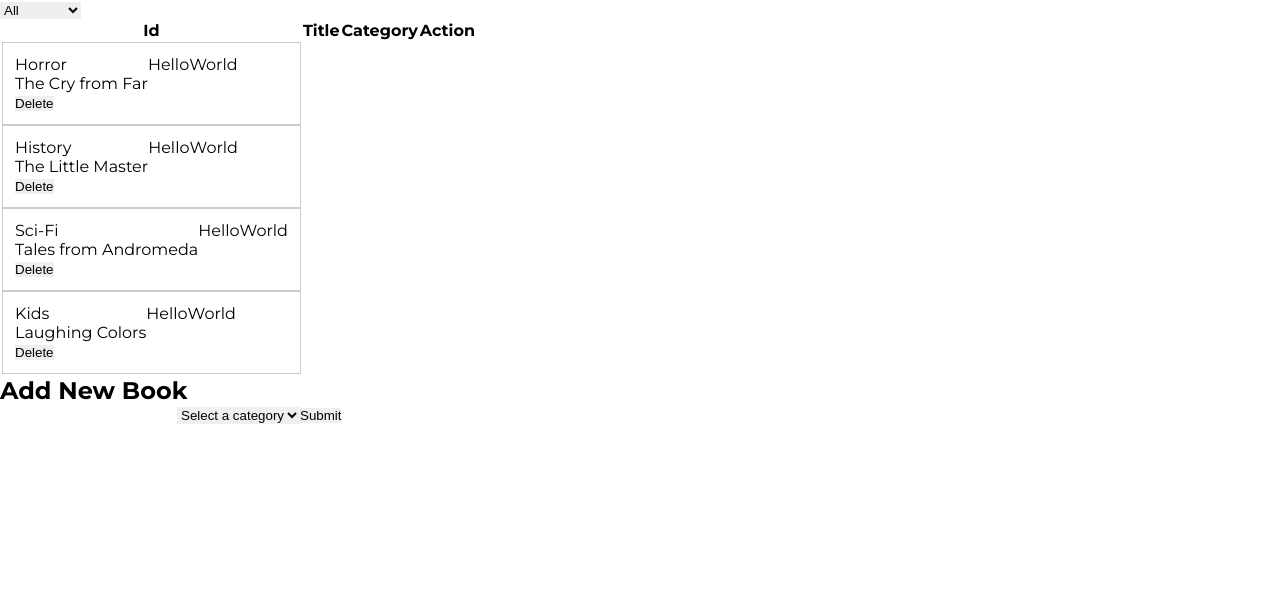
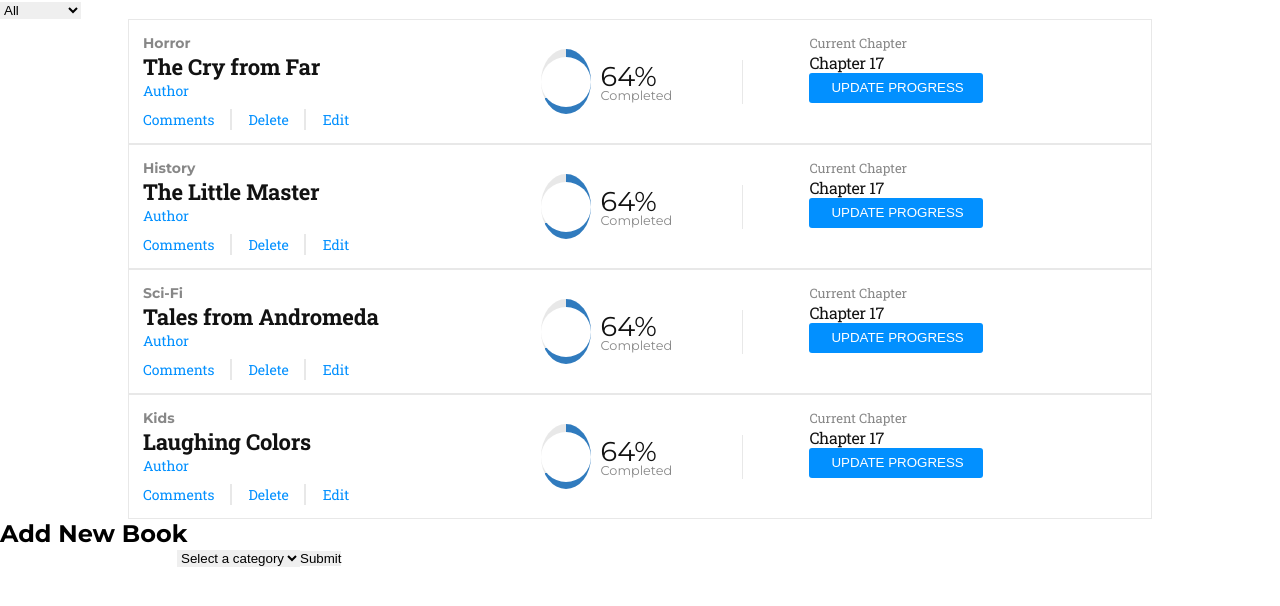
Before and after one commit to praz99/bookstore, a React (Create React App) app: page / in a window 1280 px wide. Shown: the top 606 px of the page. Built offline with nearby package versions, Linux system fonts and the light colour scheme.

Commit message:
add style to Book component.

```diff
--- a/src/components/Book.js
+++ b/src/components/Book.js
@@ -7,13 +7,28 @@ const Book = ({ book, deleteBook }) => (
     <div className="book-left">
       <div className="book-category">{book.category}</div>
       <div className="book-title">{book.title}</div>
-      <button type="button" onClick={deleteBook}>Delete</button>
+      <div className="book-author">Author</div>
+      <div className="book-left-buttons">
+        <button type="button">Comments</button>
+        <span />
+        <button type="button" onClick={deleteBook}>Delete</button>
+        <span />
+        <button type="button">Edit</button>
+      </div>
     </div>
     <div className="book-center">
-      <p>Hello</p>
+      <div className="progress-bar">
+        <div className="progress-bar-inner" />
+      </div>
+      <div className="completed">
+        <p>64%</p>
+        <span> Completed</span>
+      </div>
     </div>
     <div className="book-right">
-      <p>World</p>
+      <div className="current-chapter">Current Chapter</div>
+      <div className="chapter-number">Chapter 17</div>
+      <button className="update-btn" type="button">update progress</button>
     </div>
   </div>
 );
--- a/src/containers/BooksList.js
+++ b/src/containers/BooksList.js
@@ -16,19 +16,9 @@ const BooksList = ({
   return (
     <>
       <CategoryFilter handleFilterChange={handleFilterChange} />
-      <table className="books-table">
-        <thead>
-          <tr>
-            <th>Id</th>
-            <th>Title</th>
-            <th>Category</th>
-            <th>Action</th>
-          </tr>
-        </thead>
-        <tbody>
-          {booksList}
-        </tbody>
-      </table>
+      <div className="book-list">
+        {booksList}
+      </div>
     </>
   );
 };
--- a/src/styles/book.css
+++ b/src/styles/book.css
@@ -1,5 +1,158 @@
 .book-container {
+  margin: 0 auto;
+  width: 80%;
   display: flex;
-  border: 1px solid rgb(206, 204, 204);
-  padding: 12px;
+  padding: 14px;
+  border: solid 1px #e8e8e8;
+  background-color: #ffffff;
 }
+
+.book-left {
+  width: 40%;
+}
+
+.book-right {
+  width: 40%;
+  padding-left: 70px;
+}
+
+.book-category {
+  opacity: 0.5;
+  font-size: 14px;
+  font-weight: bold;
+  font-stretch: normal;
+  font-style: normal;
+  line-height: normal;
+  letter-spacing: normal;
+  color: #121212;
+}
+
+.book-title {
+  font-family: 'Roboto Slab', serif;
+  font-size: 22px;
+  font-weight: bold;
+  font-stretch: normal;
+  font-style: normal;
+  line-height: normal;
+  letter-spacing: -0.2px;
+  color: #121212;
+}
+
+.book-author {
+  font-family: 'Roboto Slab', serif;
+  font-size: 14px;
+  font-weight: 300;
+  font-stretch: normal;
+  font-style: normal;
+  line-height: normal;
+  letter-spacing: normal;
+  color: var(--azure);
+}
+
+.book-left-buttons {
+  margin-top: 10px;
+}
+
+.book-left-buttons button {
+  font-family: 'Roboto Slab', serif;
+  font-size: 14px;
+  font-weight: 300;
+  font-stretch: normal;
+  font-style: normal;
+  line-height: normal;
+  letter-spacing: normal;
+  color: var(--azure);
+  background-color: #fff;
+}
+
+.book-left-buttons button:focus {
+  outline: none;
+}
+
+.book-left-buttons span {
+  width: 2px;
+  height: 24px;
+  margin: 12px 17px 0 15px;
+  border: solid 1px #e8e8e8;
+}
+
+.book-center {
+  display: flex;
+  align-items: center;
+  width: 20%;
+}
+
+.progress-bar {
+  border-radius: 50%;
+  width: 65px;
+  height: 65px;
+  display: flex;
+  background: #ddd;
+  margin-right: 10px;
+  background-image: conic-gradient(#307bbe 0% 64%,#e8e8e8 64% 100%);
+}
+
+.progress-bar .progress-bar-inner {
+  box-sizing: border-box;
+  border-radius: 50%;
+  width: 50px;
+  height: 50px;
+  margin: auto;
+  background: #fff;
+  text-align: center;
+  padding-top: 30%;
+}
+
+.completed {
+  border-right: #e8e8e8 solid 1px;
+  padding-right: 70px;
+}
+
+.completed p {
+  margin: 0;
+  padding: 0;
+  font-size: 1.7rem;
+  color: #121212;
+  line-height: normal;
+  letter-spacing: normal;
+  height: 25px;
+}
+
+.completed span {
+  color: #121212;
+  opacity: 0.5;
+  font-size: 0.8rem;
+  line-height: normal;
+  letter-spacing: normal;
+}
+
+.current-chapter {
+  opacity: 0.5;
+  font-family: 'Roboto Slab', serif;
+  font-size: 13px;
+  font-weight: 300;
+  font-stretch: normal;
+  font-style: normal;
+  line-height: normal;
+  letter-spacing: normal;
+  color: #121212;
+}
+
+.chapter-number {
+  font-family: 'Roboto Slab', serif;
+  font-size: 16px;
+  font-weight: 300;
+  font-stretch: normal;
+  font-style: normal;
+  line-height: normal;
+  letter-spacing: -0.4px;
+  color: #121212;
+}
+
+.update-btn {
+  padding: 7px 19px 8px 22px;
+  border-radius: 3px;
+  background-color: var(--azure);
+  color: #fff;
+  text-transform: uppercase;
+}
--- a/src/styles/index.css
+++ b/src/styles/index.css
@@ -1,4 +1,9 @@
 @import url('https://fonts.googleapis.com/css2?family=Montserrat:wght@300;400;600;700&display=swap');
+@import url('https://fonts.googleapis.com/css2?family=Roboto+Slab:wght@400;500;700&display=swap');
+
+:root {
+  --azure: #0290ff;
+}
 
 *,
 *::after,
@@ -6,6 +11,7 @@
   margin: 0;
   padding: 0;
   border: 0;
+  box-sizing: border-box;
 }
 
 body {
```
Also changed, not shown: 1 other file (tests, documents, lock files or other folders).
